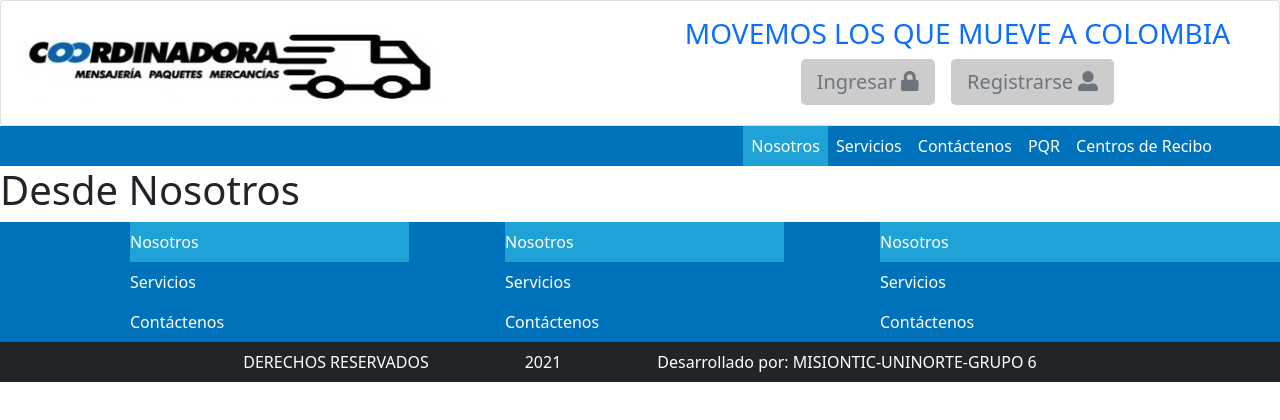
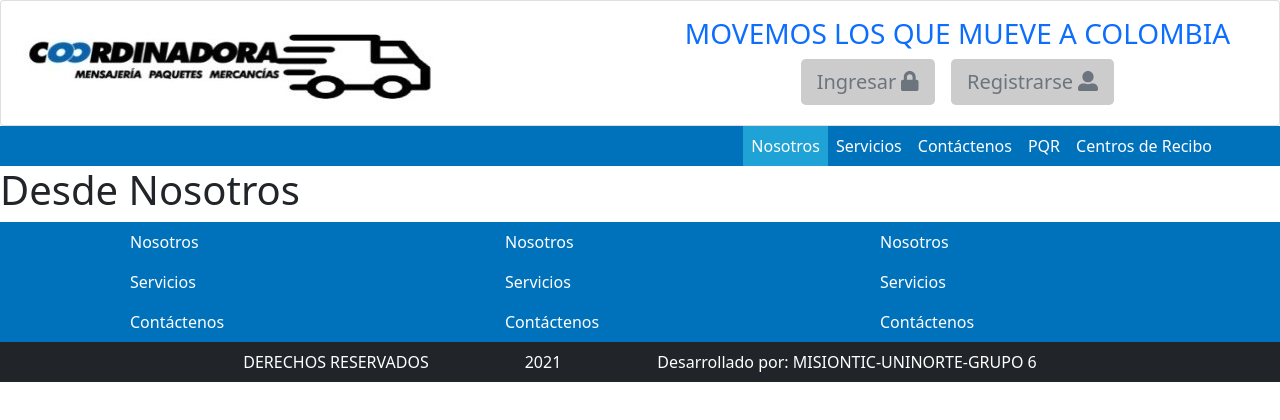
Before and after one commit to Alexsanchez-WP/Plataforma_Paquetes_Grupo_6, a React (Create React App) app: page / in a window 1280 px wide. Shown: the top 420 px of the page. Built offline with nearby package versions, Linux system fonts and the light colour scheme.

Commit message:
deploy en ambiente de desarrollo

```diff
--- a/src/pages/layouts/Footer.jsx
+++ b/src/pages/layouts/Footer.jsx
@@ -1,5 +1,5 @@
 import React from 'react';
-import { NavLink, Link } from 'react-router-dom';
+import { Link } from 'react-router-dom';
 
 const Footer = () => {
     return (
@@ -8,53 +8,53 @@
                 <div className="container d-flex">
                     <ul className="col-sm-12 col-lg-3 navbar-nav back-primary mx-5 " role="tablist">
                         <li className="nav-item">
-                            <NavLink to="/" end className="nav-link text-white">
+                            <Link to="/" end className="nav-link text-white">
                                 Nosotros
-                            </NavLink>
+                            </Link>
                         </li>
                         <li className="nav-item">
-                            <NavLink to="/servicios" end className="nav-link text-white">
+                            <Link to="/servicios" end className="nav-link text-white">
                                 Servicios
-                            </NavLink>
+                            </Link>
                         </li>
                         <li className="nav-item">
-                            <NavLink to="/contactenos" end className="nav-link text-white">
+                            <Link to="/contactenos" end className="nav-link text-white">
                                 Contáctenos
-                            </NavLink>
+                            </Link>
                         </li>
                     </ul>
                     <ul className="col-sm-12 col-lg-3 navbar-nav back-primary mx-5 " role="tablist">
                         <li className="nav-item">
-                            <NavLink to="/" end className="nav-link text-white">
+                            <Link to="/" end className="nav-link text-white">
                                 Nosotros
-                            </NavLink>
+                            </Link>
                         </li>
                         <li className="nav-item">
-                            <NavLink to="/servicios" end className="nav-link text-white">
+                            <Link to="/servicios" end className="nav-link text-white">
                                 Servicios
-                            </NavLink>
+                            </Link>
                         </li>
                         <li className="nav-item">
-                            <NavLink to="/contactenos" end className="nav-link text-white">
+                            <Link to="/contactenos" end className="nav-link text-white">
                                 Contáctenos
-                            </NavLink>
+                            </Link>
                         </li>
                     </ul>
                     <ul className="col-sm-12 col-lg-6 navbar-nav back-primary mx-5">
                         <li className="nav-item">
-                            <NavLink to="/" end className="nav-link text-white">
+                            <Link to="/" end className="nav-link text-white">
                                 Nosotros
-                            </NavLink>
+                            </Link>
                         </li>
                         <li className="nav-item">
-                            <NavLink to="/servicios" end className="nav-link text-white">
+                            <Link to="/servicios" end className="nav-link text-white">
                                 Servicios
-                            </NavLink>
+                            </Link>
                         </li>
                         <li className="nav-item">
-                            <NavLink to="/contactenos" end className="nav-link text-white">
+                            <Link to="/contactenos" end className="nav-link text-white">
                                 Contáctenos
-                            </NavLink>
+                            </Link>
                         </li>
                     </ul>
                 </div>
```
Also changed, not shown: 2 other files (tests, documents, lock files or other folders).
